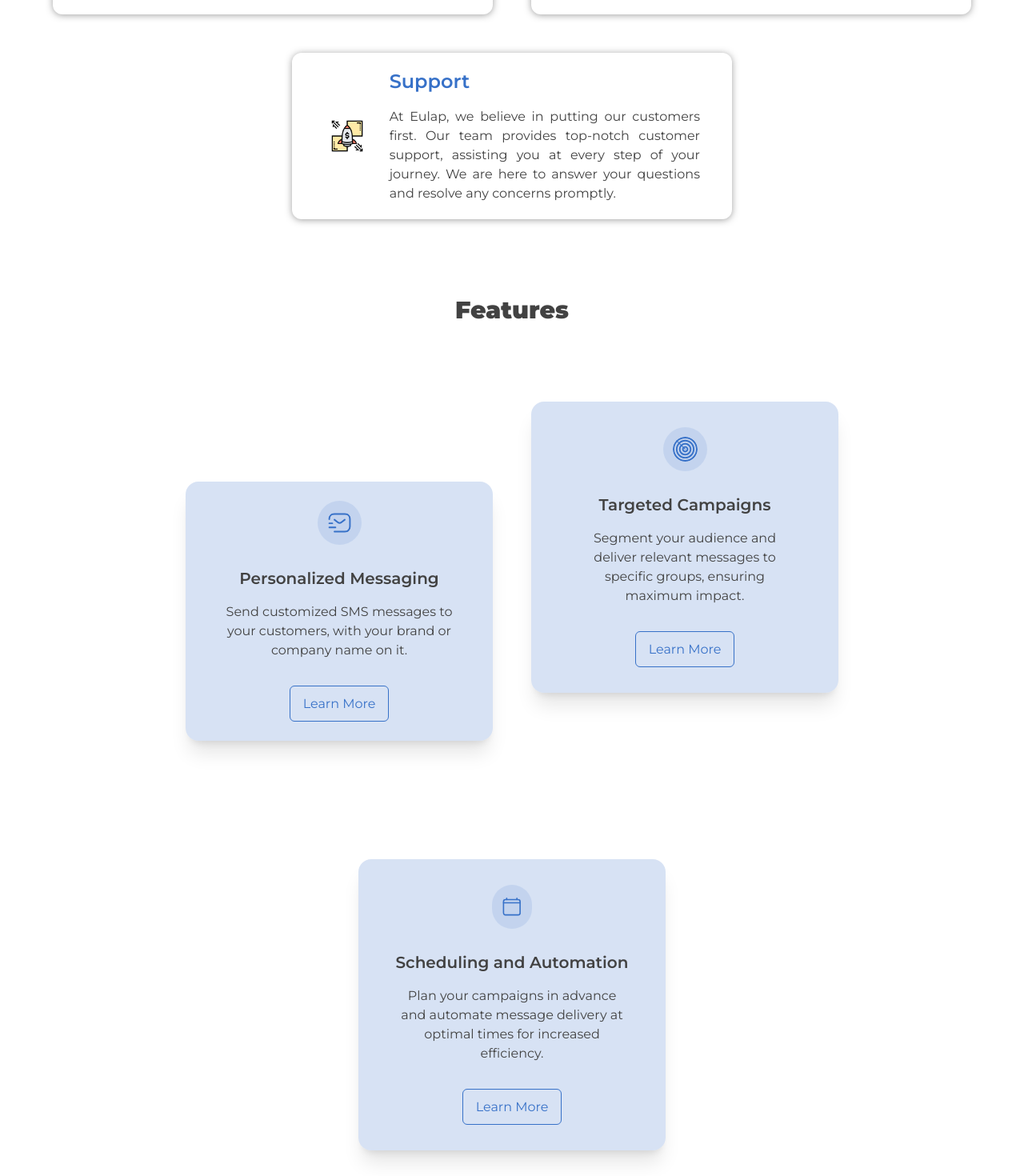
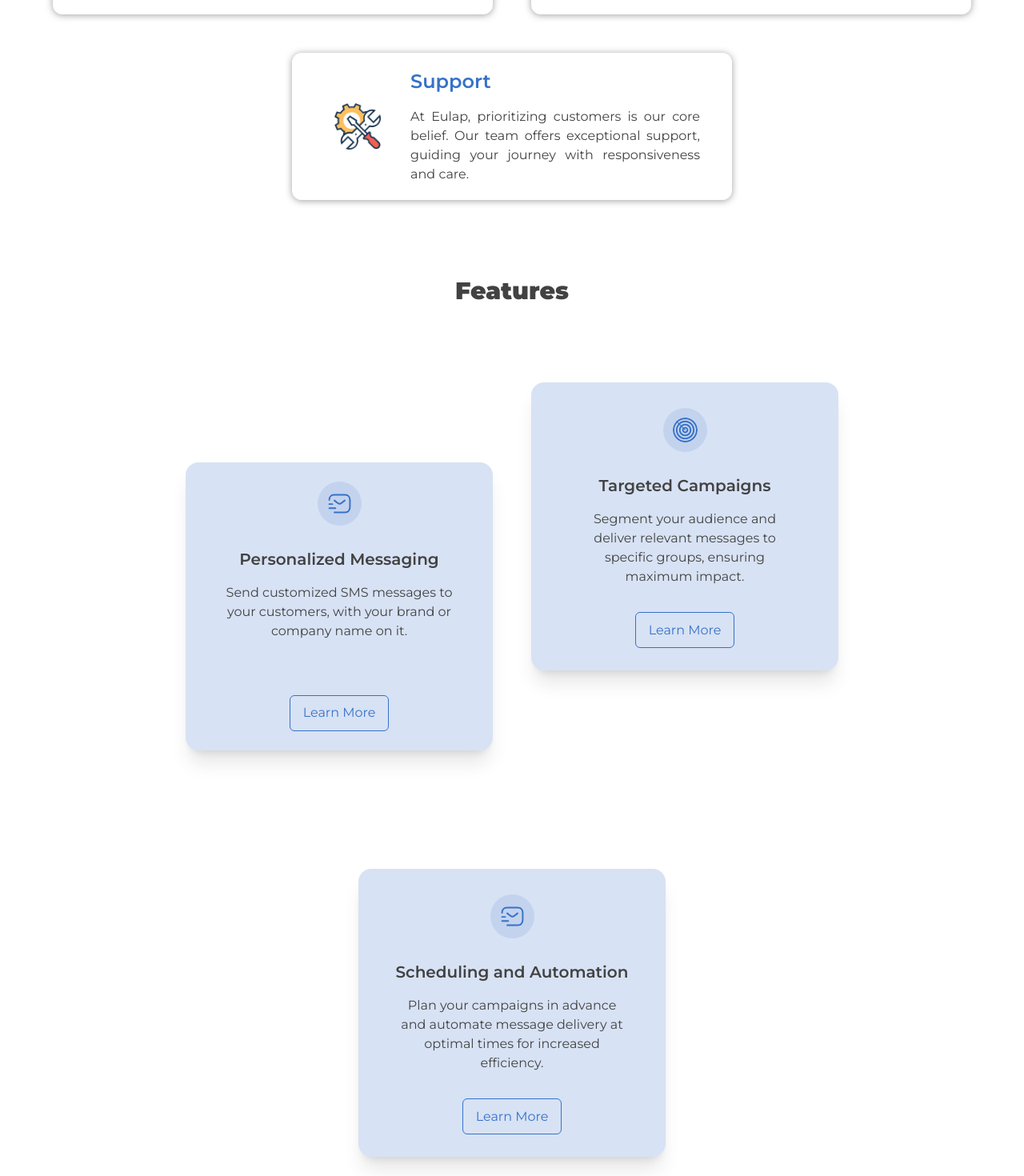
Before and after one commit to DoDongssss/SMS-Eulap-Blast, a Vue app: page / in a window 1280 px wide. Shown: the part 1160-2630 px from the top of the page at 80% size. Built offline with nearby package versions, Linux system fonts and the light colour scheme.

Commit message:
fixed UI bugs

```diff
--- a/src/components/backtotop.vue
+++ b/src/components/backtotop.vue
@@ -1,22 +1,15 @@
 <template>
    <div
-      class="fixed bottom-12 right-12 h-[50px] w-[50px] cursor-pointer rounded-full border border-primary/50 p-4 shadow-md"
+      class="fixed bottom-12 right-8 h-[50px] w-[50px] cursor-pointer rounded-full border border-primary/50 p-4 shadow-md"
    >
-      <img
-         src="/images/arrow-up.png"
-         alt=""
-         class="arrow h-[full] animate-bounce"
-      />
+      <img src="/images/arrow-up.png" alt="" class="arrow h-[full]" />
    </div>
 </template>
 
 <script>
-
-
 export default {
    setup() {
-      return {
-      }
+      return {}
    },
 }
 </script>
--- a/src/components/choose.vue
+++ b/src/components/choose.vue
@@ -49,7 +49,7 @@
          >
             <div class="flex justify-center">
                <img
-                  src="/images/scalable.png"
+                  src="/images/settings.png"
                   alt=""
                   class="w-[25%] xl:w-[70%]"
                />
@@ -57,10 +57,9 @@
             <div class="flex flex-col items-center gap-4 xl:items-start">
                <h1 class="text-2xl font-semibold text-primary">Support</h1>
                <p class="text-justify text-default">
-                  At Eulap, we believe in putting our customers first. Our team
-                  provides top-notch customer support, assisting you at every
-                  step of your journey. We are here to answer your questions and
-                  resolve any concerns promptly.
+                  At Eulap, prioritizing customers is our core belief. Our team
+                  offers exceptional support, guiding your journey with
+                  responsiveness and care.
                </p>
             </div>
          </div>
--- a/src/components/header.vue
+++ b/src/components/header.vue
@@ -32,10 +32,10 @@
                <li
                   class="cursor-pointer list-none text-[1.2rem] text-default hover:text-primary"
                >
-               <a class="text-[1.2rem]" href="#features">Features</a>
+                  <a class="text-[1.2rem]" href="#features">Features</a>
                </li>
                <li
-                  class="cursor-pointer list-none text-[1.2rem] text-default hover:text-primary text"
+                  class="text cursor-pointer list-none text-[1.2rem] text-default hover:text-primary"
                >
                   <a class="text-[1.2rem]" href="#about">About</a>
                </li>
@@ -47,28 +47,33 @@
             </ul>
          </div>
       </div>
-      <a href="#"><img src="/images/logo.png" alt="" class="max-h-[5.5vw] min-h-full  py-4"/></a>
+      <a href="#"
+         ><img
+            src="/images/logo.png"
+            alt=""
+            class="max-h-[5.5vw] min-h-full py-4"
+      /></a>
       <div class="hidden md:block">
          <div class="flex gap-7">
             <li
                class="cursor-pointer list-none text-[1.2rem] text-default hover:text-primary"
             >
-               <a href="#">Home  </a>
+               <a href="#">Home </a>
             </li>
             <li
                class="cursor-pointer list-none text-[1.2rem] text-default hover:text-primary"
             >
-            <a href="#features">Features</a>
+               <a href="#features">Features</a>
             </li>
             <li
                class="cursor-pointer list-none text-[1.2rem] text-default hover:text-primary"
             >
-            <a href="#about">About</a>
+               <a href="#about">About</a>
             </li>
             <li
                class="cursor-pointer list-none text-[1.2rem] text-default hover:text-primary"
             >
-              <a href="#work"> How it works  </a>
+               <a href="#work"> How it works </a>
             </li>
          </div>
       </div>
@@ -76,9 +81,9 @@
          <button
             class="hidden cursor-pointer items-center rounded-md bg-primary/80 px-4 py-[.60rem] text-[1rem] text-white transition duration-200 ease-in-out hover:bg-primary xl:flex"
          >
-         <a href="sms.eulap.com">Get Started</a>
+            <a href="sms.eulap.com">Get started</a>
          </button>
-         <label class="swap-rotate swap">
+         <label class="swap swap-rotate">
             <!-- this hidden checkbox controls the state -->
             <input type="checkbox" @change="changeTheme" />
 
@@ -129,8 +134,6 @@
 <script>
 import { ref } from "vue"
 
-
-
 export default {
    setup() {
       const selectTheme = ref(
@@ -153,7 +156,6 @@ export default {
       return {
          changeTheme,
          selectTheme,
-
       }
    },
 }
--- a/src/components/services.vue
+++ b/src/components/services.vue
@@ -1,11 +1,14 @@
 <template>
-   <div class="flex w-full flex-col items-center justify-center p-6 xl:p-12" id="features">
+   <div
+      class="flex w-full flex-col items-center justify-center p-6 xl:p-12"
+      id="features"
+   >
       <h1 class="text-3xl font-[900] text-default">Features</h1>
       <div
          class="mt-[3rem] flex w-full flex-wrap items-start justify-center gap-12 xl:mt-[6rem]"
       >
          <div
-            class="card w-96 bg-secondary/50 text-default shadow-xl xl:mt-[100px]"
+            class="card h-[360px] w-96 bg-secondary/50 text-default shadow-xl xl:mt-[100px]"
          >
             <div class="card-body p-6">
                <div class="flex justify-center">
@@ -63,11 +66,11 @@
                <h2 class="card-title mt-5 justify-center text-center">
                   Personalized Messaging
                </h2>
-               <p class="mt-2 px-5  text-center">
+               <p class="mt-2 px-5 text-center">
                   Send customized SMS messages to your customers, with your
                   brand or company name on it.
                </p>
-               <div class="card-actions mt-6 justify-center ">
+               <div class="card-actions mt-6 justify-center">
                   <button
                      class="flex cursor-pointer items-center rounded-md border border-primary bg-transparent px-4 py-[.60rem] text-[1rem] text-primary transition duration-200 ease-in-out hover:bg-primary hover:text-white"
                   >
@@ -77,7 +80,9 @@
             </div>
          </div>
 
-         <div class="card w-96 bg-secondary/50 text-default shadow-xl">
+         <div
+            class="card h-[360px] w-96 bg-secondary/50 text-default shadow-xl"
+         >
             <div class="card-body">
                <div class="flex justify-center">
                   <svg
@@ -125,54 +130,59 @@
          </div>
 
          <div
-            class="card w-96 bg-secondary/50 text-default shadow-xl xl:mt-[100px]"
+            class="card h-[360px] w-96 bg-secondary/50 text-default shadow-xl xl:mt-[100px]"
          >
             <div class="card-body">
                <div class="flex justify-center">
                   <svg
-                     xmlns="http://www.w3.org/2000/svg"
-
-                     viewBox="0 0 522 522"
-                     version="1.0"
-                     width="50px"
-                     height="55px"
-                     enable-background="new 0 0 512 512"
-                     xml:space="preserve"
-                     fill="#000000"
-                     class="rounded-full bg-secondary/50 p-3"
-
-                  >
-                     <rect
-                     viewBox="0 0 512 512"
-                     fill="#3771C8"
+                     viewBox="0 0 24 24"
+                     fill="none"
                      width="55px"
                      height="55px"
                      xmlns="http://www.w3.org/2000/svg"
                      stroke="##3771C8"
-                     class="ionicon"
-                     />
-
-                     <rect
-                        xmlns="http://www.w3.org/2000/svg"
-                        fill="none"
-                        stroke="#3771C8"
+                     class="rounded-full bg-secondary/50 p-3"
+                  >
+                     <g id="SVGRepo_bgCarrier" stroke-width="0"></g>
+                     <g
+                        id="SVGRepo_tracerCarrier"
+                        stroke-linecap="round"
                         stroke-linejoin="round"
-                        stroke-width="32"
-                        x="48"
-                        y="80"
-                        width="416"
-                        height="384"
-                        rx="48"
-                     />
-                     <path
-                        xmlns="http://www.w3.org/2000/svg"
-                        fill="none"
-                        stroke="#3771C8"
-                        stroke-linejoin="round"
-                        stroke-width="32"
-                        stroke-linecap="round"
-                        d="M128 48v32M384 48v32M464 160H48"
-                     />
+                     ></g>
+                     <g id="SVGRepo_iconCarrier">
+                        <path
+                           d="M2 8.5C2 5 4 3.5 7 3.5H17C20 3.5 22 5 22 8.5V15.5C22 19 20 20.5 17 20.5H7"
+                           stroke="#3771C8"
+                           stroke-width="1.5"
+                           stroke-miterlimit="10"
+                           stroke-linecap="round"
+                           stroke-linejoin="round"
+                        ></path>
+                        <path
+                           d="M17 9L13.87 11.5C12.84 12.32 11.15 12.32 10.12 11.5L7 9"
+                           stroke="#3771C8"
+                           stroke-width="1.5"
+                           stroke-miterlimit="10"
+                           stroke-linecap="round"
+                           stroke-linejoin="round"
+                        ></path>
+                        <path
+                           d="M2 16.5H8"
+                           stroke="#3771C8"
+                           stroke-width="1.5"
+                           stroke-miterlimit="10"
+                           stroke-linecap="round"
+                           stroke-linejoin="round"
+                        ></path>
+                        <path
+                           d="M2 12.5H5"
+                           stroke="#3771C8"
+                           stroke-width="1.5"
+                           stroke-miterlimit="10"
+                           stroke-linecap="round"
+                           stroke-linejoin="round"
+                        ></path>
+                     </g>
                   </svg>
                </div>
                <h2 class="card-title mt-5 justify-center text-center">
```
Also changed, not shown: src/components/footer.vue (+24 -34 lines), public/images/background-index.png (added), public/images/settings.png (added).
